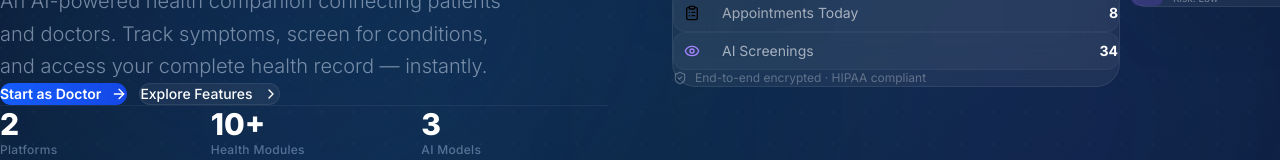
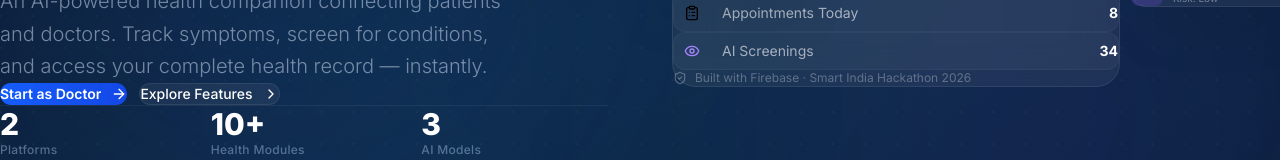
Before and after one commit to Argyrys/health-companion, a React (Vite) app in the folder doctor-website/: page / in a window 1280 px wide. Shown: the part 401-561 px from the top of the page. Built offline with nearby package versions, Linux system fonts and the light colour scheme; no server answers.

Commit message:
fix: remove false HIPAA and trust claims from landing page

```diff
--- a/doctor-website/src/pages/Landing.jsx
+++ b/doctor-website/src/pages/Landing.jsx
@@ -198,7 +198,7 @@ export default function Landing({ onLogin, onSignup }) {
 
                   <div className="flex items-center gap-2 text-xs text-white/30">
                     <ShieldCheck className="w-3.5 h-3.5" />
-                    <span>End-to-end encrypted &middot; HIPAA compliant</span>
+                    <span>Built with Firebase &middot; Smart India Hackathon 2026</span>
                   </div>
                 </div>
 
@@ -426,7 +426,7 @@ export default function Landing({ onLogin, onSignup }) {
             <div className="relative z-10">
               <div className="inline-flex items-center gap-2 bg-white/10 backdrop-blur-sm border border-white/10 rounded-full px-4 py-1.5 mb-8">
                 <Heart className="w-3.5 h-3.5 text-red-400" />
-                <span className="text-white/60 text-xs font-medium">Trusted by healthcare professionals</span>
+                <span className="text-white/60 text-xs font-medium">Built for Smart India Hackathon 2026</span>
               </div>
 
               <h2 className="text-3xl sm:text-4xl font-extrabold text-white mb-5 tracking-tight">
```
